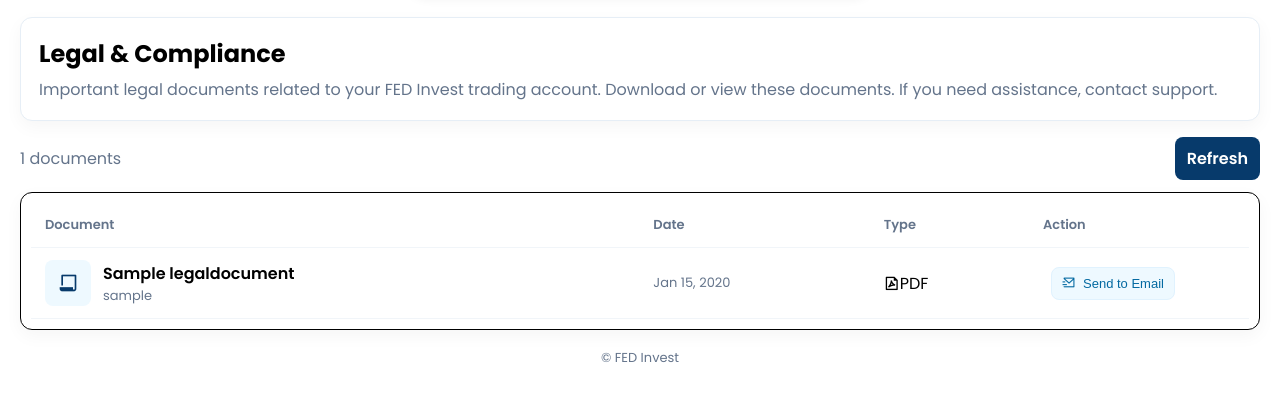
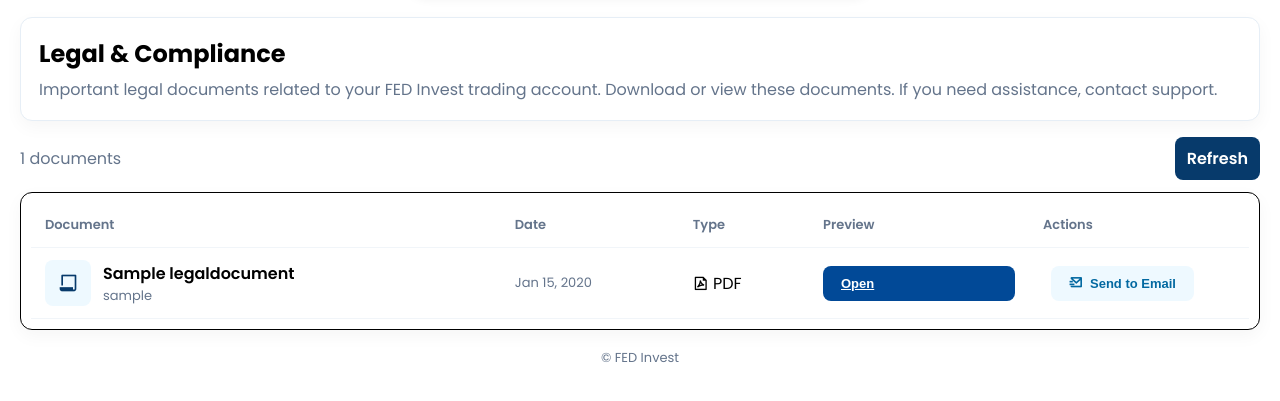
Before and after one commit to rahoboth1232/Fedinvest1, a Django app: page /legal-documents/ in a window 1280 px wide. Shown: the part 244-645 px from the top of the page. Run offline with Django 5.2, Linux system fonts and the light colour scheme; tables that the repository leaves empty hold one stand-in row (values such as "Sample post"); some web fonts are replaced.

Commit message:
chnage in templates

```diff
--- a/templates/legal_documents.html
+++ b/templates/legal_documents.html
@@ -132,7 +132,7 @@
             justify-content: center;
             align-items: center;
             text-align: center;
-            z-index: 9999;
+            z-index: 10001;
             box-shadow: 0 10px 40px rgba(0,0,0,0.25);
         }
 
@@ -150,7 +150,7 @@
             position: fixed;
             inset: 0;
             background: rgba(0,0,0,0.40);
-            z-index: 9998;
+            z-index: 10000;
             display: none;
         }
 
@@ -172,6 +172,60 @@
 
         .alert-ok:hover {
             background: #0b3b70;
+        }
+
+        .modal {
+  display: none;
+  position: fixed;
+  z-index: 9999;
+  padding: 20px;
+  left: 50%;
+  top: 50%;
+  transform: translate(-50%, -50%);
+  width: 40%;
+  height: 80%;
+  background-color: rgb(240, 240, 240);
+  border-radius: 20px;
+  box-shadow: 0 10px 40px rgba(0,0,0,0.25);
+}
+
+.modal-contents {
+  display: flex;
+  flex-direction: column;
+  align-items: center;
+  justify-content: center;
+  height: 100%;
+  gap: 15px;
+}
+
+.modal-content {
+  width: 100%;
+  height: 100%;
+  max-width: 100%;
+  max-height: calc(100% - 55px);
+  border-radius: 10px;
+  object-fit: contain;
+}
+
+.close {
+  position: absolute;
+  top: 20px;
+  right: 15px;
+  color: white;
+  font-size: 40px;
+  cursor: pointer;
+}
+
+.btn{
+
+            padding: 10px 18px;
+            background: #014997;
+            color: #fff;
+            border-radius: 8px;
+            border: none;
+            cursor: pointer;
+            font-weight: 600;
+
 }
 
   </style>
@@ -313,8 +367,10 @@
             <th>Document</th>
     <th>Date</th>
     <th>Type</th>
-                <th class="actions-col">Action</th>
+    <th>Preview</th>
+    <th>Actions</th>
       </tr>
+
             </thead>
           <tbody>
   {% for d in docs %}
@@ -330,21 +386,37 @@
           </div>
         </div>
       </td>
+
       <td class="muted">{{ d.date|date:"M d, Y" }}</td>
-                  <td><i class="ri-file-pdf-2-line"></i>{{ d.type }}</td>
+
+      <td>
+        <i class="ri-file-pdf-2-line"></i> {{ d.type }}
+      </td>
+
+      <!-- 🔥 NEW PREVIEW COLUMN -->
      <td class="actions-col">
-
-                    <button class="action view btn" id="sends">
-                     <i class="ri-mail-send-line"></i>  Send to Email
+{% if d.file %}
+  {% if d.type|lower == "png" or d.type|lower == "jpeg" or d.type|lower == "jpg" %}
+    <button
+      class="action view preview-btn",
+       data-image="{{ d.file.url }}"
+      >
+      View
     </button>
-
-
-
+  {% else %}
+    <a href="{{ d.file.url }}" target="_blank" class="btn">Open</a>
+  {% endif %}
+{% endif %}
+</td>
+      <td class="actions-col">
+        <button class="action view btn">
+          <i class="ri-mail-send-line"></i> Send to Email
+        </button>
       </td>
     </tr>
   {% empty %}
     <tr>
-                  <td colspan="4" class="empty">No documents available.</td>
+      <td colspan="5" class="empty">No documents available.</td>
     </tr>
   {% endfor %}
 </tbody>
@@ -363,10 +435,51 @@
     <footer class="footer">
       <div>© {{ now.year }} FED Invest</div>
     </footer>
+<div id="imageModal" class="modal">
+   <div class="modal-contents">
+  <span class="close">&times;</span>
+  <img class="modal-content" id="modalImage">
+  <button  class="btn" id="send-to-phone-btn">Send to Phone</button>
+</div>
 </div>
   <script>
-document.getElementById("sends").addEventListener("click", function () {
-    showAlert("Request sent successfully 🎉");
+document.addEventListener("DOMContentLoaded", function () {
+
+  const modal = document.getElementById("imageModal");
+  const modalImg = document.getElementById("modalImage");
+  const closeBtn = document.querySelector(".close");
+
+  // attach click to all View buttons
+  document.querySelectorAll(".preview-btn").forEach(btn => {
+    btn.addEventListener("click", function () {
+        console.log("CLICK WORKING");
+      const imgUrl = this.getAttribute("data-image");
+
+      if (imgUrl) {
+        modal.style.display = "block";
+        modalImg.src = imgUrl;
+      }
+    });
+  });
+
+  // close button
+  closeBtn.addEventListener("click", function () {
+    modal.style.display = "none";
+  });
+
+  // click outside image to close
+  modal.addEventListener("click", function (e) {
+    if (e.target === modal) {
+      modal.style.display = "none";
+    }
+  });
+
+});
+
+
+
+document.getElementById("send-to-phone-btn").addEventListener("click", function () {
+    showAlert("Sent successfully 🎉");
 });
 
 function showAlert(msg) {
@@ -380,6 +493,9 @@
     document.querySelector(".alert-overlay").classList.remove("show");
     window.location.href = "{% url 'legal_documents' %}";
 }
+
+
+
 </script>
 <script src="{% static 'js/main.js' %}"></script>
 </body>
```
Lines whose indentation alone changed are shown as unchanged.
